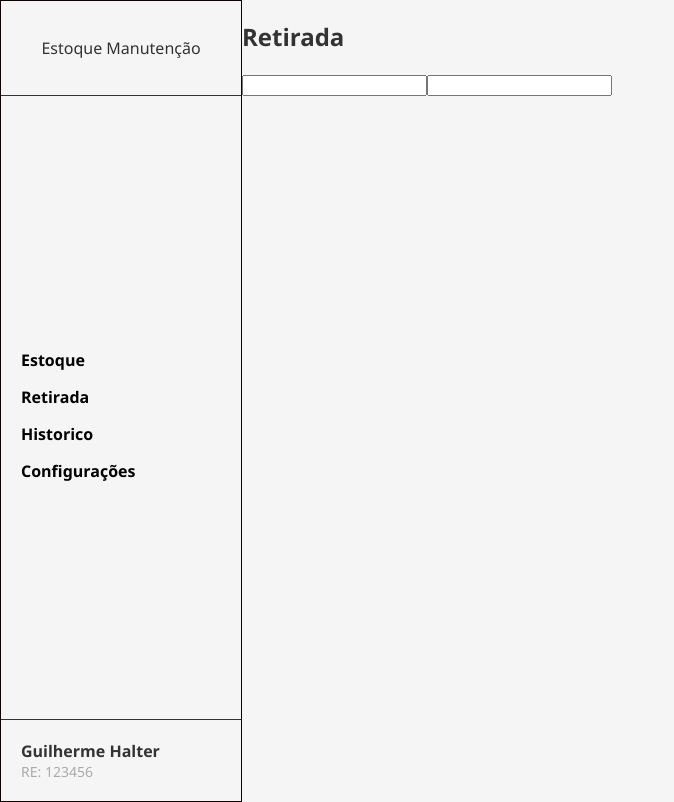
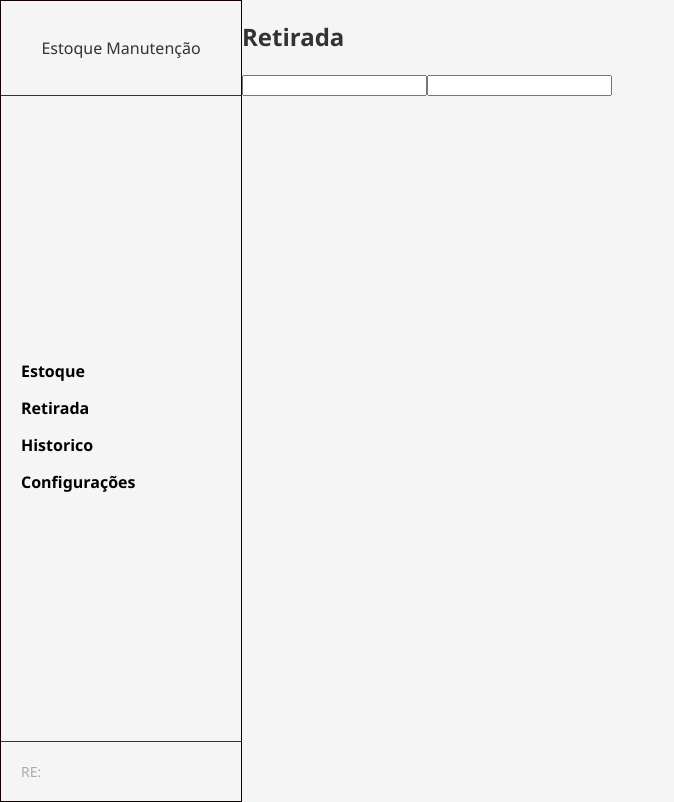
Before and after one commit to GuilhermeHalter/Estoque-Manutencao-Whirlpool, a Vue app: page /retirada in a window 1280 px wide. Shown: the whole page, without its empty margins (0-674 px from the left). Built offline with nearby package versions, Linux system fonts and the light colour scheme.

Commit message:
feat:  Puxando o dados para a sidebar

```diff
--- a/src/components/sidebar/sidebarComp.vue
+++ b/src/components/sidebar/sidebarComp.vue
@@ -13,15 +13,28 @@
 
     <div class="user-info">
       <div class="details">
-        <p class="name">Guilherme Halter</p>
-        <p class="re">RE: 123456</p>
+        <p class="name">{{ nome }}</p>
+        <p class="re">RE: {{ re }}</p>
       </div>
     </div>
   </div>
 </template>
 
 <script setup>
+  import { ref, onMounted } from 'vue'
+
+  const nome = ref('')
+  const re = ref('')
+
+  onMounted(() => {
+    const user = JSON.parse(localStorage.getItem('user'))
+    if (user) {
+      nome.value = user.nome
+      re.value = user.RE
+    }
+  })
 </script>
+
 
 <style scoped>
 .sidebar {
```
